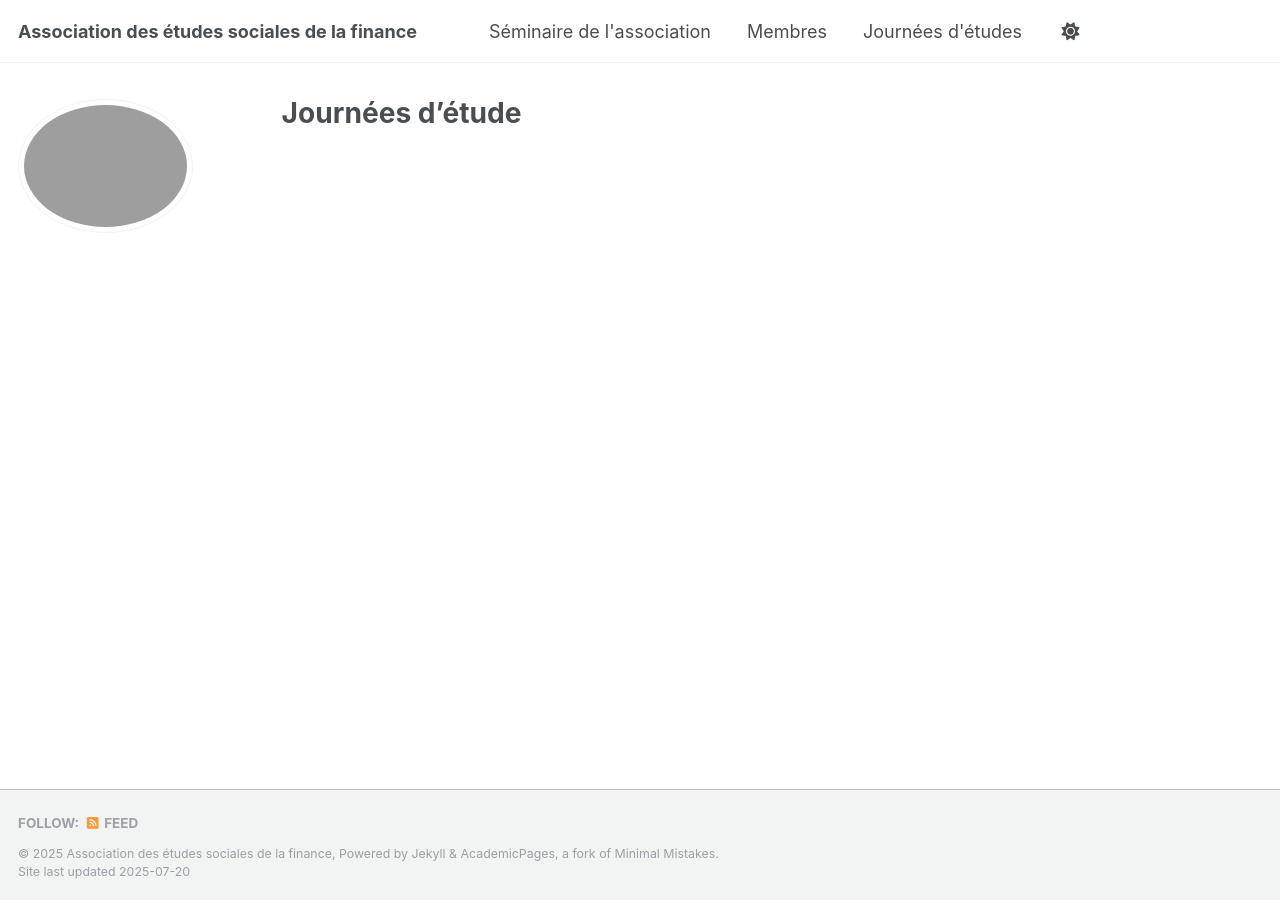
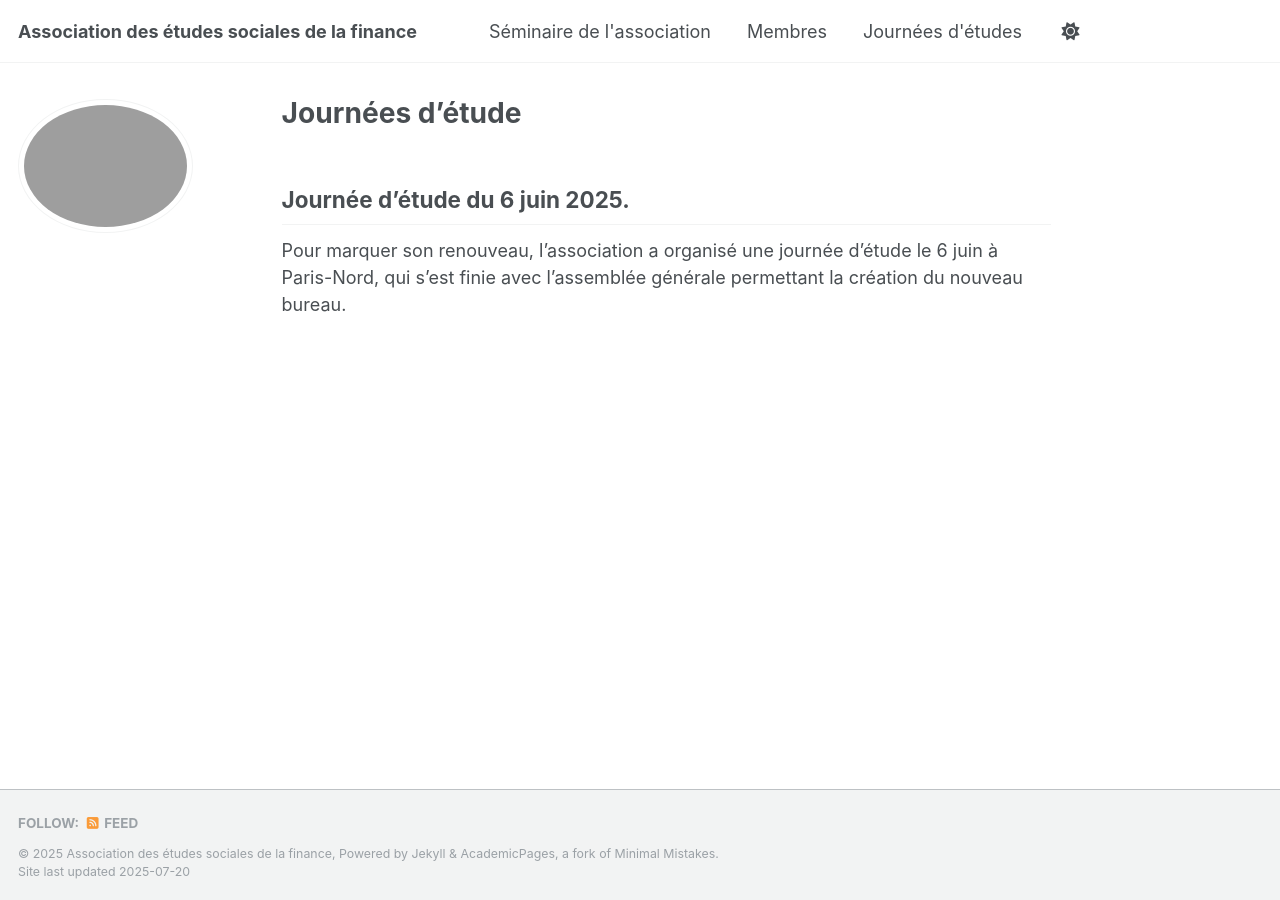
Before and after one commit to ssfa-aesf/ssfa-aesf.github.io, a Jekyll site: the page built from _pages/je.md, in a window 1280 px wide. Built offline with Jekyll 4.4.1, drawn with Linux system fonts in a browser that asks for light colours.

Commit message:
Update je.md

```diff
--- a/_pages/je.md
+++ b/_pages/je.md
@@ -1,6 +1,9 @@
 ---
+title: "Journées d'étude"
 permalink: /je/
-title: "Journées d'étude"
 author_profile: true
 
 ---
+
+## Journée d'étude du 6 juin 2025.
+Pour marquer son renouveau, l'association a organisé une journée d'étude le 6 juin à Paris-Nord, qui s'est finie avec l'assemblée générale permettant la création du nouveau bureau.
```
